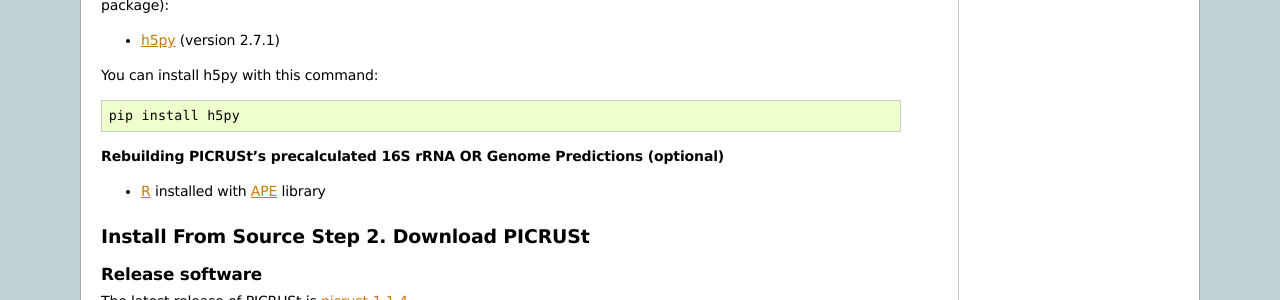
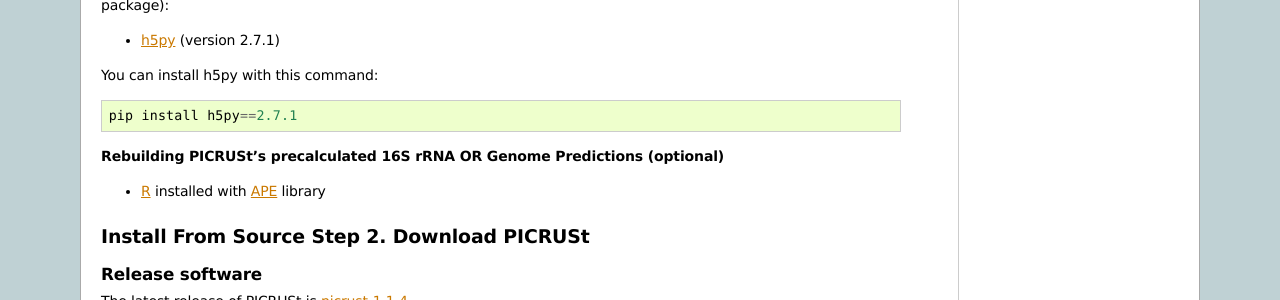
Before and after one commit to picrust/picrust, a Sphinx documentation site: the page built from doc/source/install.rst, in a window 1280 px wide. Shown: the part 697-997 px from the top of the page. Built offline with Sphinx 7.4.7, drawn with Linux system fonts in a browser that asks for light colours.

Commit message:
Specific h5py 2.7.1 in source install instructions

```diff
--- a/doc/source/install.rst
+++ b/doc/source/install.rst
@@ -36,7 +36,7 @@ h5py needs to be installed manually (numpy is also required, but it should be in
 
 You can install h5py with this command::
 
-        pip install h5py
+        pip install h5py==2.7.1
 
 **Rebuilding PICRUSt's precalculated 16S rRNA OR Genome Predictions (optional)**
 
```
